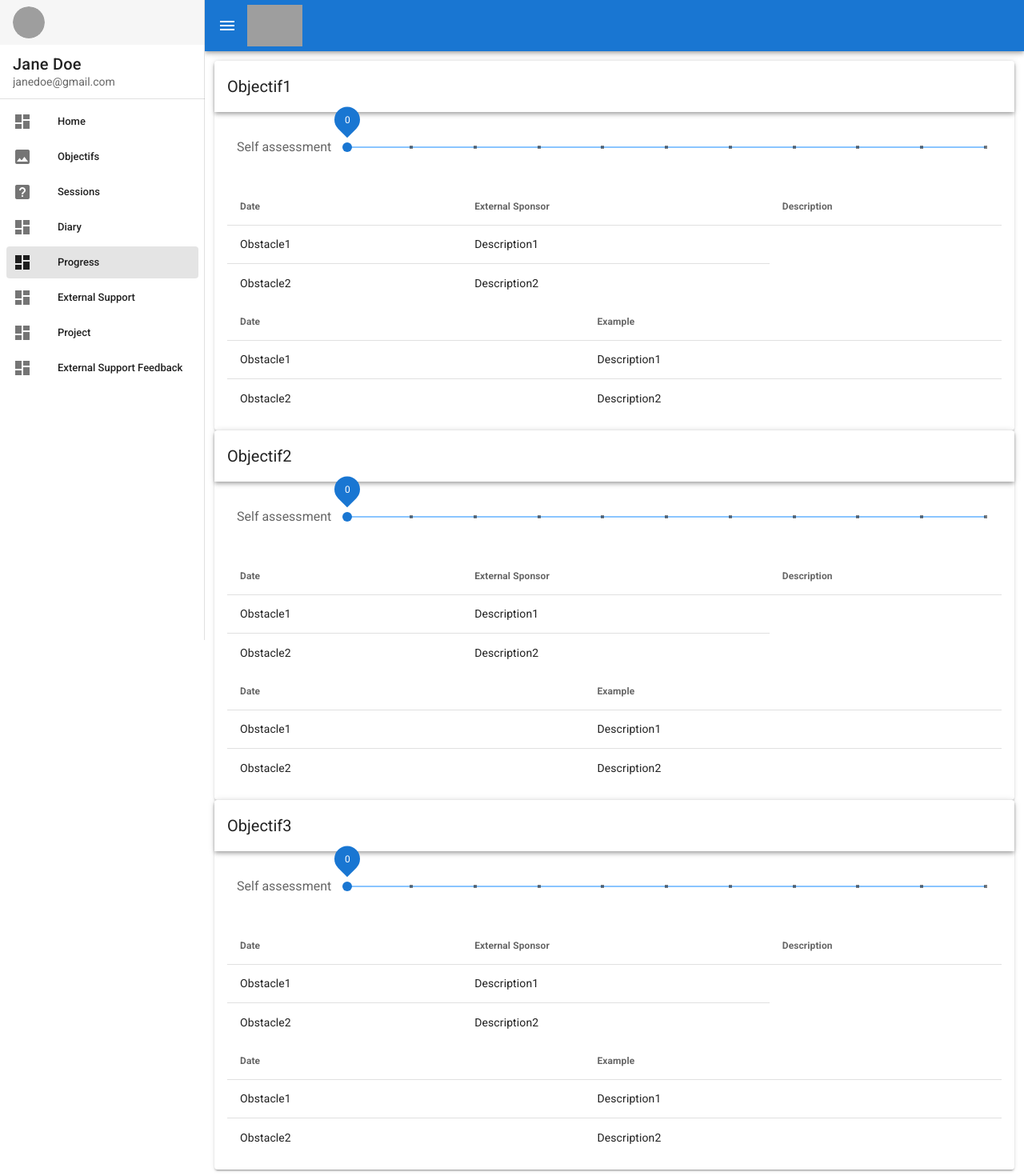
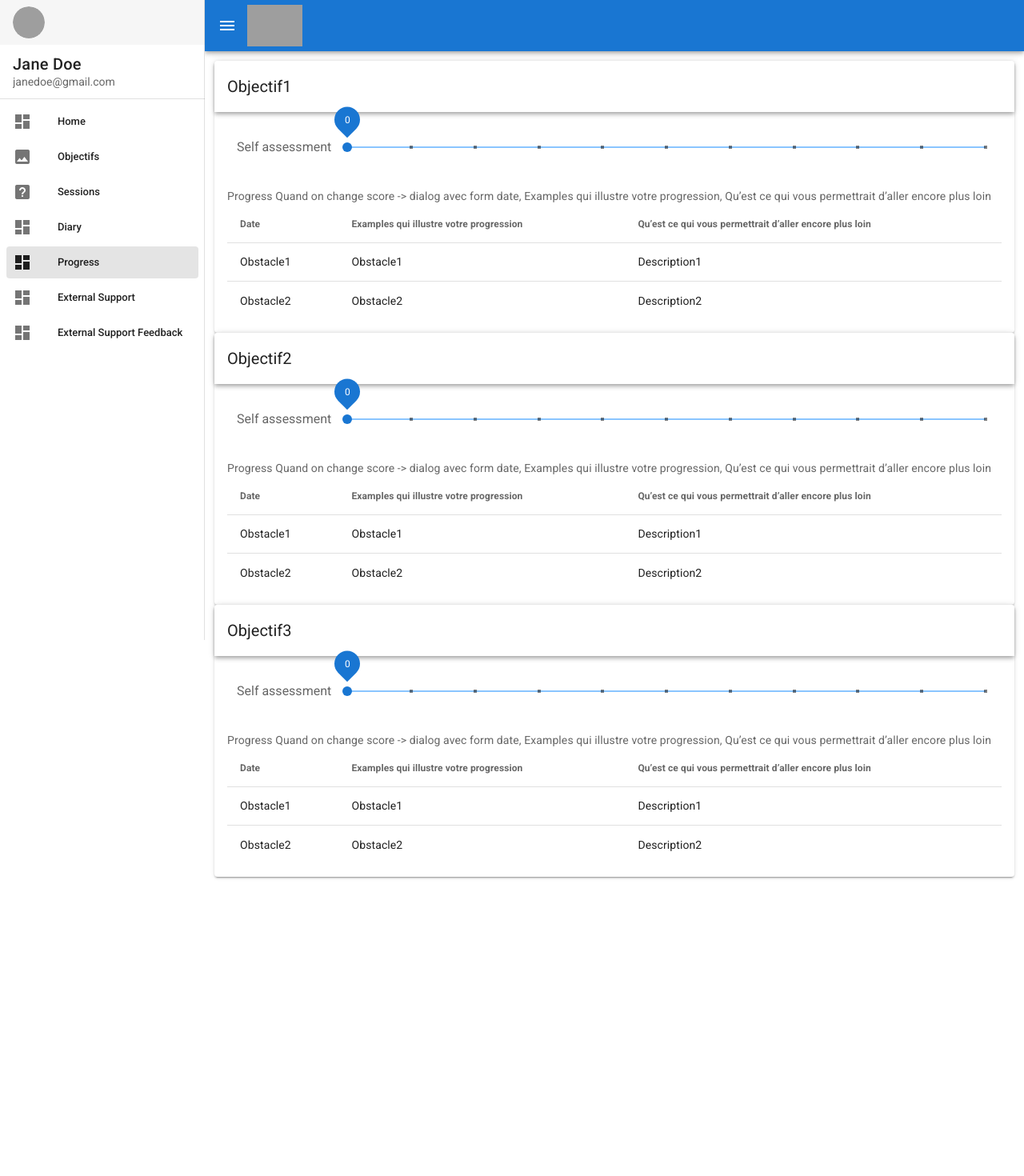
Before and after one commit to nmine/nmine.github.io, a Vue app: page /progress in a window 1280 px wide. Shown: the top 1470 px of the page at 80% size. After the commit the page ends 1108 px from the top, so only its background shows below. Built offline with nearby package versions, Linux system fonts and the light colour scheme; grey boxes are pictures that could not be loaded; what vue-calendly would draw is missing.

Commit message:
Folowing 25/03 meeting

```diff
--- a/src/App.vue
+++ b/src/App.vue
@@ -84,7 +84,6 @@
                 { title: 'Diary', icon: 'mdi-view-dashboard', path: '/diary'},
                 { title: 'Progress', icon: 'mdi-view-dashboard', path: '/progress'},
                 { title: 'External Support', icon: 'mdi-view-dashboard', path: '/externalsupport'},
-                { title: 'Project', icon: 'mdi-view-dashboard', path: '/project'},
                 { title: 'External Support Feedback', icon: 'mdi-view-dashboard', path: '/externalsupportfeedback   '},
             ],
             right: null,
--- a/src/components/creationProject/CreateProjectStepper.vue
+++ b/src/components/creationProject/CreateProjectStepper.vue
@@ -137,75 +137,6 @@
             </v-col>
           </v-row>
           <v-row class="pa-5">
-            <v-data-table
-                :items="sponsorRoles"
-                :headers="headerSponsorRoles"
-                :items-per-page="5"
-                item-key="name"
-                class="elevation-1"
-                :hide-default-footer="true">
-              <template v-slot:top>
-                <v-toolbar
-                    flat
-                >
-                  <v-toolbar-title>Sponsore Roles</v-toolbar-title>
-                  <v-divider
-                      class="mx-4"
-                      inset
-                      vertical
-                  ></v-divider>
-                  <v-spacer></v-spacer>
-                  <v-dialog
-                      v-model="dialog"
-                      max-width="500px"
-                  >
-                    <template v-slot:activator="{ on, attrs }">
-                      <v-btn
-                          class="mb-2"
-                          v-bind="attrs"
-                          v-on="on"
-                      >
-                        Create Role
-                      </v-btn>
-                    </template>
-                  </v-dialog>
-                </v-toolbar>
-              </template>
-              <template v-slot:item.chosen="{ item }">
-                <v-simple-checkbox
-                    v-model="item.chosen"
-                ></v-simple-checkbox>
-              </template>
-
-              <template v-slot:item.definition="props">
-                <v-edit-dialog
-                    :return-value.sync="props.item.definition"
-                    large
-                    persistent
-                    @save="save"
-                    @cancel="cancel"
-                    @open="open"
-                    @close="close"
-                >
-                  <div>{{ props.item.definition }}</div>
-                  <template v-slot:input>
-                    <div class="mt-4 title">
-                      Update Iron
-                    </div>
-                    <v-text-field
-                        v-model="props.item.definition"
-                        :rules="[max25chars]"
-                        label="Edit"
-                        single-line
-                        counter
-                        autofocus
-                    ></v-text-field>
-                  </template>
-                </v-edit-dialog>
-              </template>
-            </v-data-table>
-          </v-row>
-          <v-row class="pa-5">
             <v-slider
                 v-model="value"
                 :rules="rules"
@@ -550,6 +481,73 @@
 
 
       <v-stepper-content step="4">
+        <v-data-table
+            :items="sponsorRoles"
+            :headers="headerSponsorRoles"
+            :items-per-page="5"
+            item-key="name"
+            class="elevation-1"
+            :hide-default-footer="true">
+          <template v-slot:top>
+            <v-toolbar
+                flat
+            >
+              <v-toolbar-title>Competence</v-toolbar-title>
+              <v-divider
+                  class="mx-4"
+                  inset
+                  vertical
+              ></v-divider>
+              <v-spacer></v-spacer>
+              <v-dialog
+                  v-model="dialog"
+                  max-width="500px"
+              >
+                <template v-slot:activator="{ on, attrs }">
+                  <v-btn
+                      class="mb-2"
+                      v-bind="attrs"
+                      v-on="on"
+                  >
+                    Create Role
+                  </v-btn>
+                </template>
+              </v-dialog>
+            </v-toolbar>
+          </template>
+          <template v-slot:item.chosen="{ item }">
+            <v-simple-checkbox
+                v-model="item.chosen"
+            ></v-simple-checkbox>
+          </template>
+
+          <template v-slot:item.definition="props">
+            <v-edit-dialog
+                :return-value.sync="props.item.definition"
+                large
+                persistent
+                @save="save"
+                @cancel="cancel"
+                @open="open"
+                @close="close"
+            >
+              <div>{{ props.item.definition }}</div>
+              <template v-slot:input>
+                <div class="mt-4 title">
+                  Update Iron
+                </div>
+                <v-text-field
+                    v-model="props.item.definition"
+                    :rules="[max25chars]"
+                    label="Edit"
+                    single-line
+                    counter
+                    autofocus
+                ></v-text-field>
+              </template>
+            </v-edit-dialog>
+          </template>
+        </v-data-table>
         <v-row>
           <v-col cols="12" sm="12">
             <v-data-table
@@ -802,6 +800,75 @@
 
       <v-stepper-content step="5">
         <v-row>
+          <v-data-table
+              :items="sponsorRoles"
+              :headers="headerSponsorRoles"
+              :items-per-page="5"
+              item-key="name"
+              class="elevation-1"
+              :hide-default-footer="true">
+            <template v-slot:top>
+              <v-toolbar
+                  flat
+              >
+                <v-toolbar-title>Sponsore Roles</v-toolbar-title>
+                <v-divider
+                    class="mx-4"
+                    inset
+                    vertical
+                ></v-divider>
+                <v-spacer></v-spacer>
+                <v-dialog
+                    v-model="dialog"
+                    max-width="500px"
+                >
+                  <template v-slot:activator="{ on, attrs }">
+                    <v-btn
+                        class="mb-2"
+                        v-bind="attrs"
+                        v-on="on"
+                    >
+                      Create Role
+                    </v-btn>
+                  </template>
+                </v-dialog>
+              </v-toolbar>
+            </template>
+            <template v-slot:item.chosen="{ item }">
+              <v-simple-checkbox
+                  v-model="item.chosen"
+              ></v-simple-checkbox>
+            </template>
+
+            <template v-slot:item.definition="props">
+              <v-edit-dialog
+                  :return-value.sync="props.item.definition"
+                  large
+                  persistent
+                  @save="save"
+                  @cancel="cancel"
+                  @open="open"
+                  @close="close"
+              >
+                <div>{{ props.item.definition }}</div>
+                <template v-slot:input>
+                  <div class="mt-4 title">
+                    Update Iron
+                  </div>
+                  <v-text-field
+                      v-model="props.item.definition"
+                      :rules="[max25chars]"
+                      label="Edit"
+                      single-line
+                      counter
+                      autofocus
+                  ></v-text-field>
+                </template>
+              </v-edit-dialog>
+            </template>
+          </v-data-table>
+        </v-row>
+        <v-row>
           <v-col cols="12" sm="12">
             <v-data-table
                 :headers="headers"
--- a/src/router/index.js
+++ b/src/router/index.js
@@ -5,7 +5,6 @@ import Home from "../views/Home";
 import IDP from "../views/Objectifs";
 import Sessions from "../views/Sessions";
 import Profile from "../views/Profile";
-import Project from "../views/Project";
 import Diary from "@/views/Diary";
 import ExternalSupport from "@/views/ExternalSupport";
 import Progress from "@/views/Progress";
@@ -40,11 +39,6 @@ const routes = [
         component: Profile
     },
     {
-        path: '/project',
-        name: 'Project',
-        component: Project
-    },
-    {
         path: '/diary',
         name: 'Diary',
         component: Diary
--- a/src/views/ExternalSupport.vue
+++ b/src/views/ExternalSupport.vue
@@ -17,13 +17,16 @@
             >
 
               <v-list-item-content>
-                <v-col cols="4">
+                <v-col cols="3">
                   {{ item.title }} {{ item.email }}
                 </v-col>
-                <v-col cols="4">
+                <v-col cols="3">
                   <v-btn class="primary">Demander Feedback</v-btn>
                 </v-col>
-                <v-col cols="4">
+                <v-col cols="3">
+                  <v-btn class="primary">Voir Feedback donné</v-btn>
+                </v-col>
+                <v-col cols="3">
                   <v-select
                       v-model="value"
                       :items="items"
--- a/src/views/Objectifs.vue
+++ b/src/views/Objectifs.vue
@@ -18,6 +18,16 @@
                           cols="12"
                       >
                         <v-text-field
+                            label="Name"
+                            required
+                        ></v-text-field>
+                      </v-col>
+                    </v-row>
+                    <v-row>
+                      <v-col
+                          cols="12"
+                      >
+                        <v-text-field
                             label="Description"
                             required
                         ></v-text-field>
@@ -28,7 +38,7 @@
                           cols="12"
                       >
                         <v-slider
-                            label="Self assessment"
+                            label="Self assessment de depart"
                             :tick-labels="seasons"
                             min="0"
                             max="10"
@@ -146,6 +156,16 @@
             Objectif2 description score
           </v-expansion-panel-header>
           <v-expansion-panel-content>
+            <v-row>
+              <v-col
+                  cols="12"
+              >
+                <v-text-field
+                    label="Description"
+                    required
+                ></v-text-field>
+              </v-col>
+            </v-row>
             <v-col cols="12">
               <v-card>
                 <v-card-text>
@@ -165,7 +185,7 @@
                           cols="12"
                       >
                         <v-slider
-                            label="Self assessment"
+                            label="Self assessment de depart"
                             :tick-labels="seasons"
                             min="0"
                             max="10"
@@ -260,8 +280,18 @@
                       <v-col
                           cols="12"
                       >
+                        <v-text-field
+                            label="Description"
+                            required
+                        ></v-text-field>
+                      </v-col>
+                    </v-row>
+                    <v-row>
+                      <v-col
+                          cols="12"
+                      >
                         <v-slider
-                            label="Self assessment"
+                            label="Self assessment de depart"
                             :tick-labels="seasons"
                             min="0"
                             max="10"
--- a/src/views/Progress.vue
+++ b/src/views/Progress.vue
@@ -25,6 +25,8 @@
               >
               </v-slider>
             </v-col>
+            Progress
+            Quand on change score -> dialog avec form date, Examples qui illustre votre progression, Qu’est ce qui vous permettrait d’aller encore plus loin
             <v-simple-table>
               <template v-slot:default>
                 <thead>
@@ -33,10 +35,10 @@
                     Date
                   </th>
                   <th class="text-left">
-                    External Sponsor
+                    Examples qui illustre votre progression
                   </th>
                   <th class="text-left">
-                    Description
+                    Qu’est ce qui vous permettrait d’aller encore plus loin
                   </th>
                 </tr>
                 </thead>
@@ -46,28 +48,6 @@
                     :key="item.name"
                 >
                   <td>{{ item.name }}</td>
-                  <td>{{ item.description }}</td>
-                </tr>
-                </tbody>
-              </template>
-            </v-simple-table>
-            <v-simple-table>
-              <template v-slot:default>
-                <thead>
-                <tr>
-                  <th class="text-left">
-                    Date
-                  </th>
-                  <th class="text-left">
-                    Example
-                  </th>
-                </tr>
-                </thead>
-                <tbody>
-                <tr
-                    v-for="item in desserts"
-                    :key="item.name"
-                >
                   <td>{{ item.name }}</td>
                   <td>{{ item.description }}</td>
                 </tr>
@@ -97,6 +77,8 @@
               >
               </v-slider>
             </v-col>
+            Progress
+            Quand on change score -> dialog avec form date, Examples qui illustre votre progression, Qu’est ce qui vous permettrait d’aller encore plus loin
             <v-simple-table>
               <template v-slot:default>
                 <thead>
@@ -105,10 +87,10 @@
                     Date
                   </th>
                   <th class="text-left">
-                    External Sponsor
+                    Examples qui illustre votre progression
                   </th>
                   <th class="text-left">
-                    Description
+                    Qu’est ce qui vous permettrait d’aller encore plus loin
                   </th>
                 </tr>
                 </thead>
@@ -118,28 +100,6 @@
                     :key="item.name"
                 >
                   <td>{{ item.name }}</td>
-                  <td>{{ item.description }}</td>
-                </tr>
-                </tbody>
-              </template>
-            </v-simple-table>
-            <v-simple-table>
-              <template v-slot:default>
-                <thead>
-                <tr>
-                  <th class="text-left">
-                    Date
-                  </th>
-                  <th class="text-left">
-                    Example
-                  </th>
-                </tr>
-                </thead>
-                <tbody>
-                <tr
-                    v-for="item in desserts"
-                    :key="item.name"
-                >
                   <td>{{ item.name }}</td>
                   <td>{{ item.description }}</td>
                 </tr>
@@ -169,6 +129,8 @@
               >
               </v-slider>
             </v-col>
+            Progress
+            Quand on change score -> dialog avec form date, Examples qui illustre votre progression, Qu’est ce qui vous permettrait d’aller encore plus loin
             <v-simple-table>
               <template v-slot:default>
                 <thead>
@@ -177,10 +139,10 @@
                     Date
                   </th>
                   <th class="text-left">
-                    External Sponsor
+                    Examples qui illustre votre progression
                   </th>
                   <th class="text-left">
-                    Description
+                    Qu’est ce qui vous permettrait d’aller encore plus loin
                   </th>
                 </tr>
                 </thead>
@@ -190,28 +152,6 @@
                     :key="item.name"
                 >
                   <td>{{ item.name }}</td>
-                  <td>{{ item.description }}</td>
-                </tr>
-                </tbody>
-              </template>
-            </v-simple-table>
-            <v-simple-table>
-              <template v-slot:default>
-                <thead>
-                <tr>
-                  <th class="text-left">
-                    Date
-                  </th>
-                  <th class="text-left">
-                    Example
-                  </th>
-                </tr>
-                </thead>
-                <tbody>
-                <tr
-                    v-for="item in desserts"
-                    :key="item.name"
-                >
                   <td>{{ item.name }}</td>
                   <td>{{ item.description }}</td>
                 </tr>
--- a/src/views/Sessions.vue
+++ b/src/views/Sessions.vue
@@ -58,6 +58,26 @@
                                               multiple
                                           ></v-select>
                                         </v-row>
+                                      <v-row>
+                                        <v-select
+                                            v-model="value"
+                                            :items="items"
+                                            attach
+                                            chips
+                                            label="Invite supports"
+                                            multiple
+                                        ></v-select>
+                                      </v-row>
+                                      <v-row>
+                                        <v-select
+                                            v-model="value"
+                                            :items="items"
+                                            attach
+                                            chips
+                                            label="Invite External support"
+                                            multiple
+                                        ></v-select>
+                                      </v-row>
                                     </v-container>
                                     <v-btn
                                             color="primary"
```
